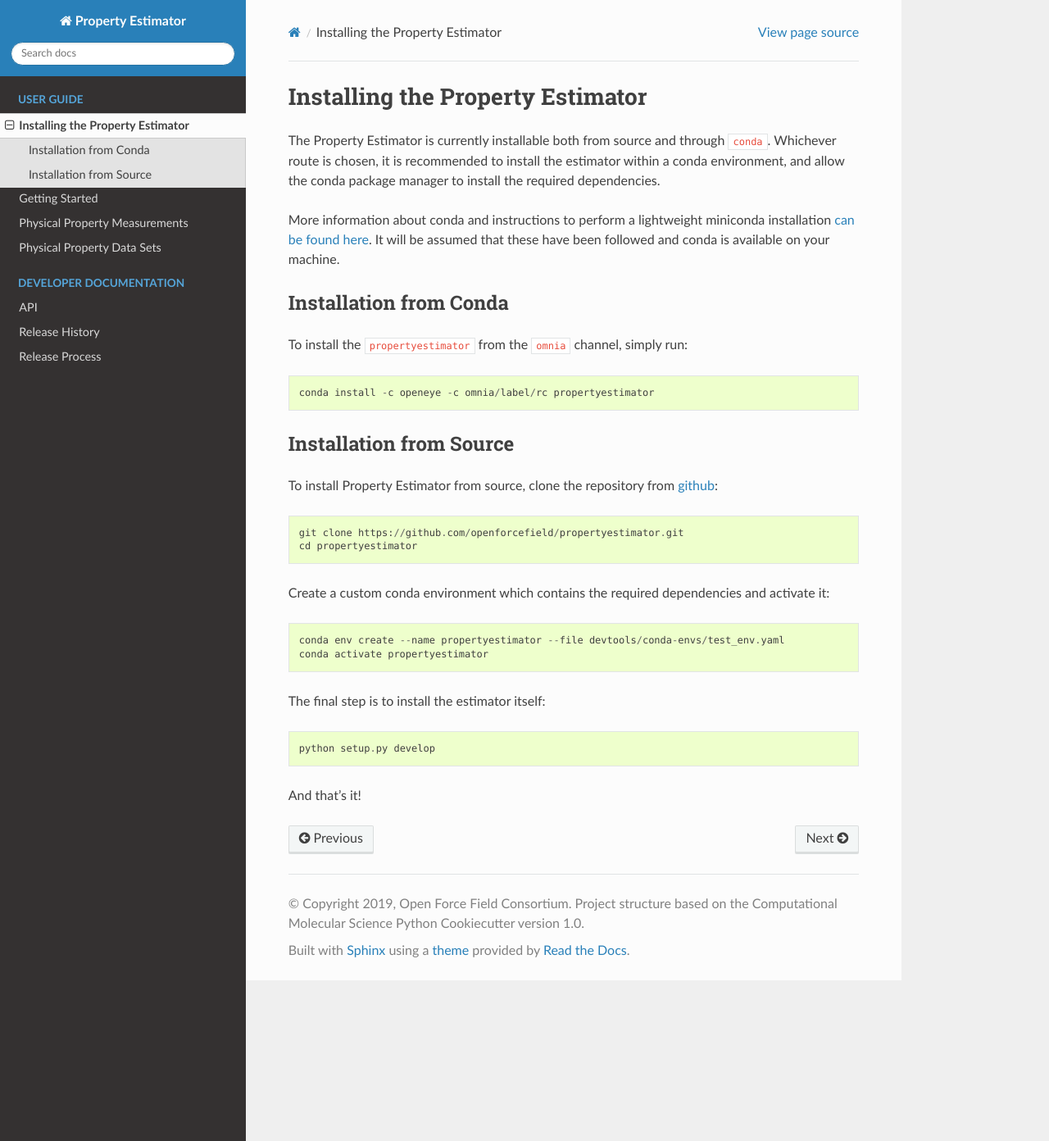
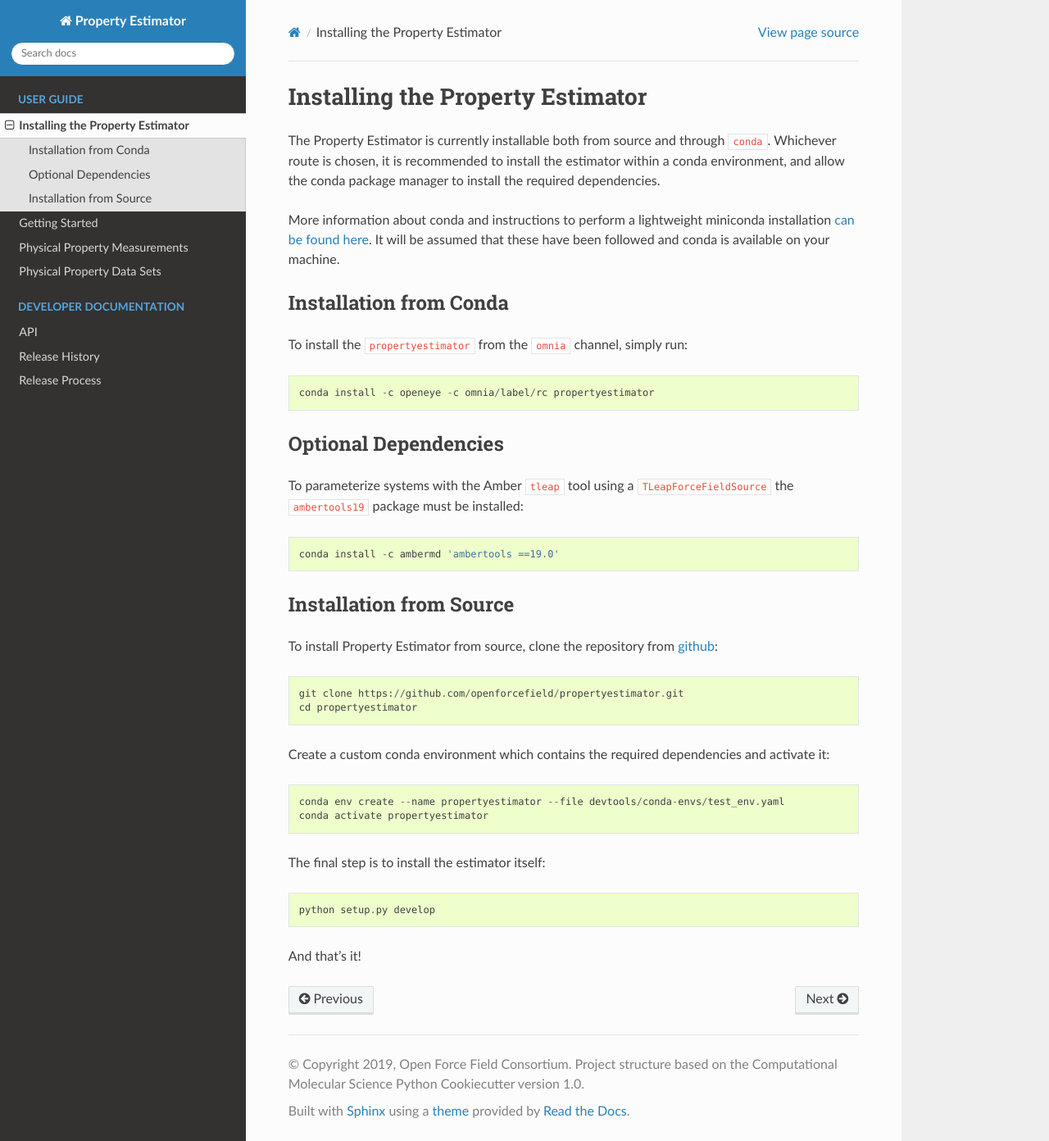
Before and after one commit to openforcefield/openff-evaluator, a Sphinx documentation site: the page built from docs/install.rst, in a window 1280 px wide and 1392 px high. Shown: the whole window at 82% size. Built offline with Sphinx 7.4.7 and the Read the Docs theme 2.0.0, drawn with Linux system fonts in a browser that asks for light colours.

Commit message:
Updated the install instructions.

```diff
--- a/docs/install.rst
+++ b/docs/install.rst
@@ -15,6 +15,13 @@ Installation from Conda
 To install the ``propertyestimator`` from the ``omnia`` channel, simply run::
 
     conda install -c openeye -c omnia/label/rc propertyestimator
+
+Optional Dependencies
+---------------------
+
+To parameterize systems with the Amber ``tleap`` tool using a ``TLeapForceFieldSource`` the ``ambertools19`` package must be installed::
+
+    conda install -c ambermd 'ambertools ==19.0'
 
 Installation from Source
 ------------------------
```
